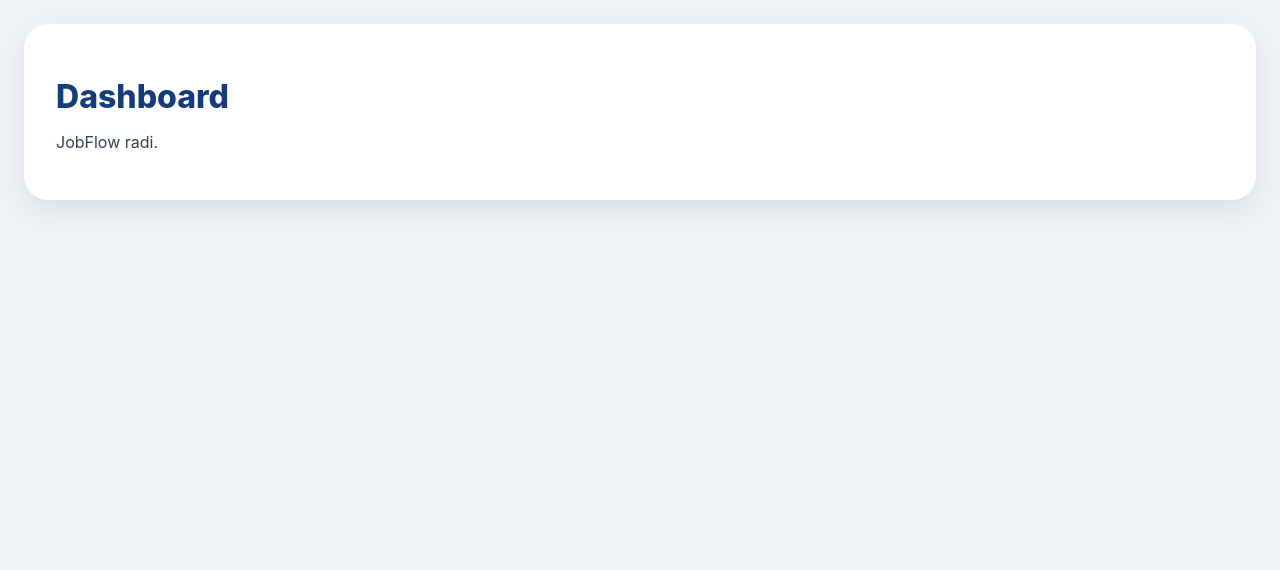
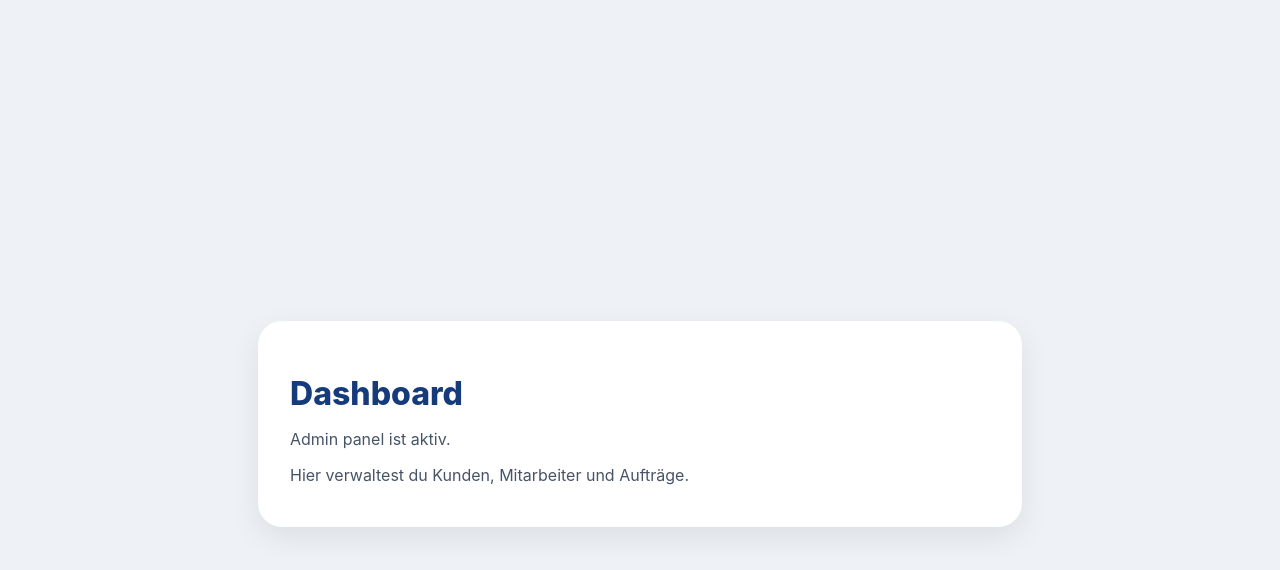
Before and after one commit to jobflow-app/jobflow-app, a Next.js app: page /dashboard in a window 1280 px wide. Shown: the top 570 px of the page. Built offline with nearby package versions, Linux system fonts and the light colour scheme.

Commit message:
Update page.jsx

```diff
--- a/app/dashboard/page.jsx
+++ b/app/dashboard/page.jsx
@@ -1,11 +1,10 @@
-'use client'
-
 export default function DashboardPage() {
   return (
     <main style={styles.page}>
       <div style={styles.card}>
         <h1 style={styles.title}>Dashboard</h1>
-        <p style={styles.text}>JobFlow radi.</p>
+        <p style={styles.text}>Admin panel ist aktiv.</p>
+        <p style={styles.text}>Hier verwaltest du Kunden, Mitarbeiter und Aufträge.</p>
       </div>
     </main>
   )
@@ -16,8 +15,13 @@ const styles = {
     minHeight: '100vh',
     background: '#eef2f7',
     padding: '24px',
+    display: 'flex',
+    alignItems: 'center',
+    justifyContent: 'center',
   },
   card: {
+    width: '100%',
+    maxWidth: '700px',
     background: '#fff',
     borderRadius: '24px',
     padding: '32px',
@@ -27,9 +31,10 @@ const styles = {
     fontSize: '32px',
     fontWeight: '800',
     color: '#163b7a',
-    marginBottom: '12px',
+    marginBottom: '16px',
   },
   text: {
-    color: '#374151',
+    color: '#475467',
+    marginBottom: '10px',
   },
 }
```
